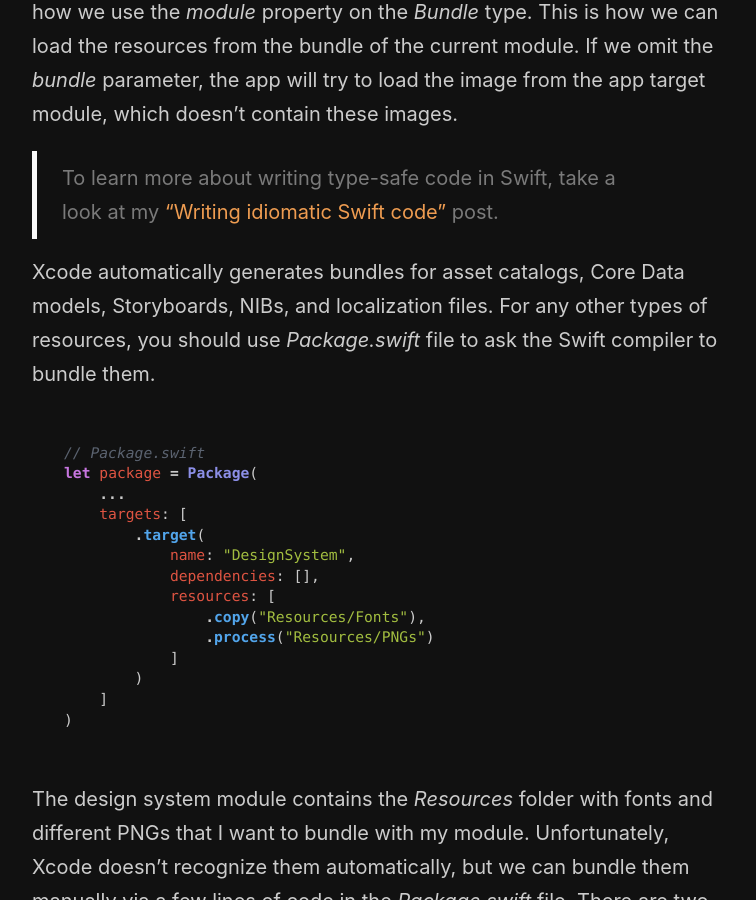
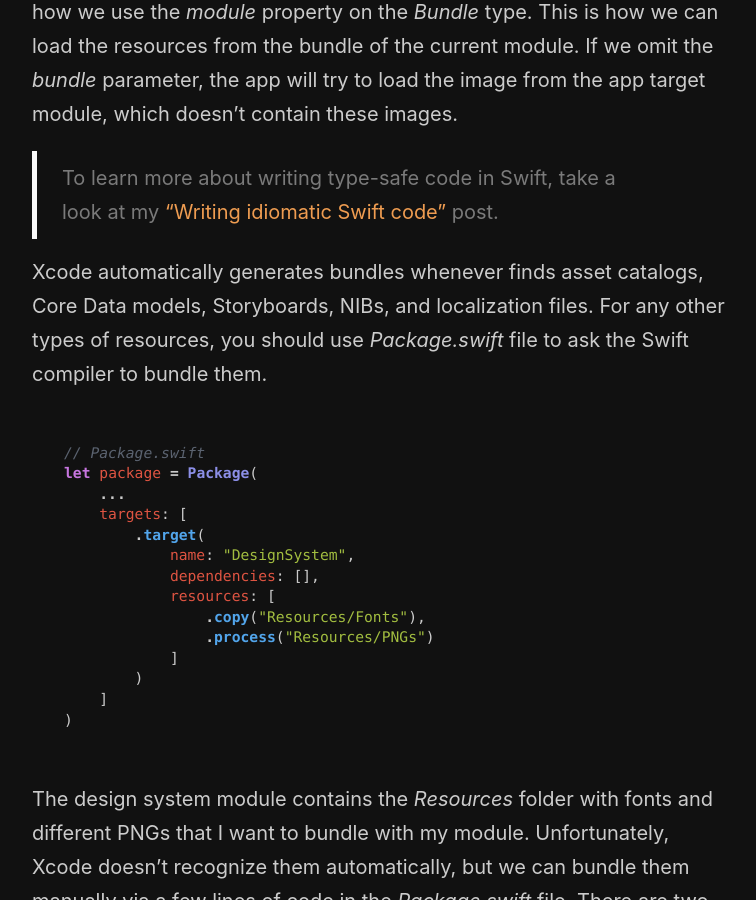
Before and after one commit to mecid/mecid.github.io, a Jekyll site: the page built from _posts/2022-01-26-microapps-architecture-in-swift-resources-and-localization.md, in a window 1280 px wide and 900 px high, scrolled down 1933 px. Shown: the whole window, without its empty margins (258-1014 px from the left). Built offline with Jekyll 4.4.1, drawn with Linux system fonts in a browser that asks for light colours.

Commit message:
small improvement in resources post

````diff
--- a/_posts/2022-01-26-microapps-architecture-in-swift-resources-and-localization.md
+++ b/_posts/2022-01-26-microapps-architecture-in-swift-resources-and-localization.md
@@ -50,7 +50,7 @@ As you can see in the example above, we create a type-safe image factory that lo
 
 > To learn more about writing type-safe code in Swift, take a look at my ["Writing idiomatic Swift code"](/2021/04/01/writing-idiomatic-swift-code/) post.
 
-Xcode automatically generates bundles for asset catalogs, Core Data models, Storyboards, NIBs, and localization files. For any other types of resources, you should use *Package.swift* file to ask the Swift compiler to bundle them.
+Xcode automatically generates bundles whenever finds asset catalogs, Core Data models, Storyboards, NIBs, and localization files. For any other types of resources, you should use *Package.swift* file to ask the Swift compiler to bundle them.
 
 ```swift
 // Package.swift
````
